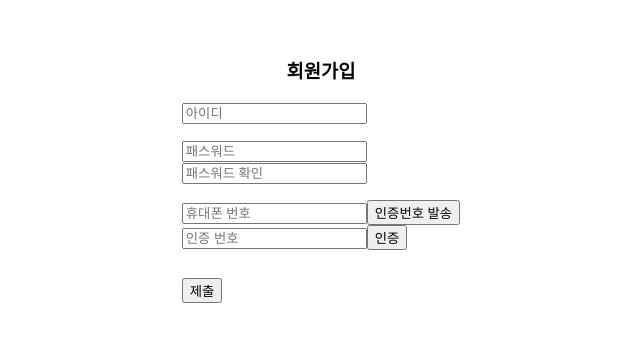
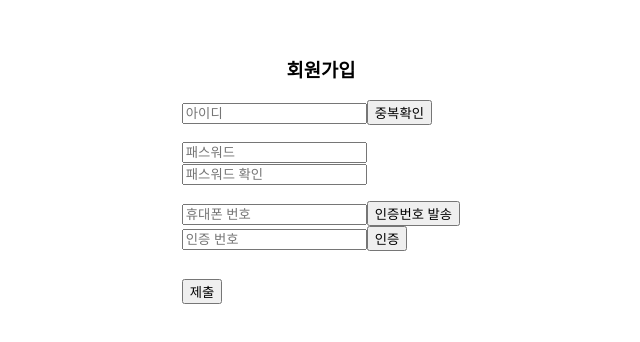
Before and after one commit to sumnii/42-pongpong-FE, a React (Vite) app: page /signup in a window 1280 px wide. Shown: the part 200-542 px from the top of the page, without its empty margins (319-959 px from the left). Built offline with nearby package versions, Linux system fonts and the light colour scheme.

Commit message:
feat: 아이디 중복확인 버튼
- 중복확인 버튼 추가
- 불필요한 이벤트 제거

#7

```diff
--- a/src/pages/signUp/SignUp.tsx
+++ b/src/pages/signUp/SignUp.tsx
@@ -32,7 +32,7 @@ export default function signUp() {
     setPhoneInput(event.target.value)
   }
 
-  function sendPhoneAuthHandler(event) {
+  function sendPhoneAuthHandler() {
     if (phoneInput) {
       // 휴대폰 인증 번호 발송
     } else {
@@ -44,7 +44,7 @@ export default function signUp() {
     setPhoneAuthInput(event.target.value)
   }
 
-  function checkPhoneAuthHandler(event) {
+  function checkPhoneAuthHandler() {
     const dummy = "123"
     if (phoneAuthInput) {
       if (phoneAuthInput === dummy) {
@@ -62,27 +62,28 @@ export default function signUp() {
     if (idInput && pwCheck === "패스워드가 일치합니다." && phoneAuthCheck === "인증완료") {
       navigate("/")
     } else {
-      if (!idInput) setFormCheck("아이디를 입력하세요.")
+      if (!idInput) setFormCheck("아이디를 입력해주세요.")
       else if (!pwCheck) setFormCheck("패스워드를 확인해주세요.")
       else if (!phoneAuthCheck) setFormCheck("휴대폰 인증을 해주세요.")
     }
   }
 
-  function onCheckIdHandler(event) {
+  function onCheckIdHandler() {
     const dummy = "호호"
     if (idInput === dummy) {
-      setIdCheck("아이디가 중복입니다.")
+      setIdCheck("이미 존재하는 아이디입니다.")
     } else {
 			setIdCheck("")
 		}
   }
 
   return (
-    <S.SignInLayout onClick={onCheckIdHandler} onFocus={onCheckIdHandler}>
+    <S.SignInLayout>
       <h3>회원가입</h3>
       <form>
         <div>
           <input placeholder="아이디" required onChange={onIdHandler}></input>
+					<button type="button" onClick={onCheckIdHandler}>중복확인</button>
 					<p>{idCheck}</p>
         </div>
         <div>
```
